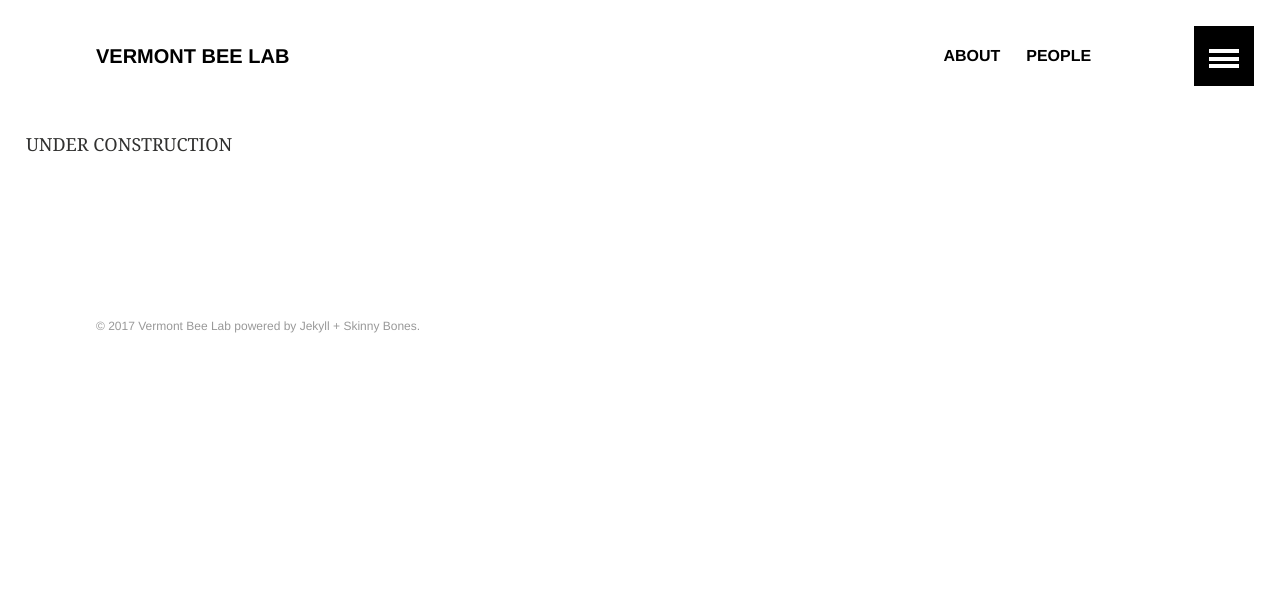
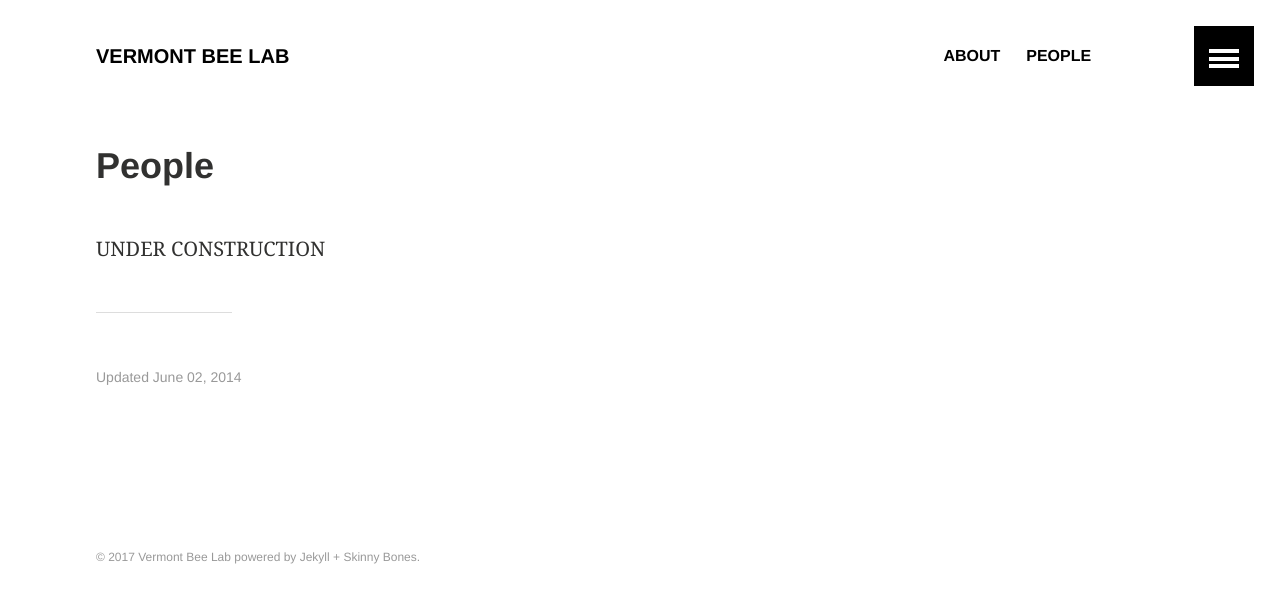
Before and after one commit to samanthaannalger/VTBeeLab, a Jekyll site: the page built from people/index.md, in a window 1280 px wide. Shown: the top 603 px of the page. Built offline with Jekyll 4.4.1, drawn with Linux system fonts in a browser that asks for light colours; our own code applies the rules of GitHub Pages for plain Markdown files; part of the change alters nothing that is shown.

Commit message:
updated people index text

```diff
--- a/people/index.md
+++ b/people/index.md
@@ -1,8 +1,16 @@
 ---
-title: "People index"
-author: "Samantha A. Alger"
-date: "5/10/2017"
-output: html_document
+layout: article
+title: "People"
+date: 2014-06-02T09:44:20-04:00
+modified:
+excerpt: "Meet the members of our lab."
+tags: []
+image:
+  feature:
+  teaser:
+  thumb:
+share: false
+ads: false
 ---
 
 UNDER CONSTRUCTION
```
